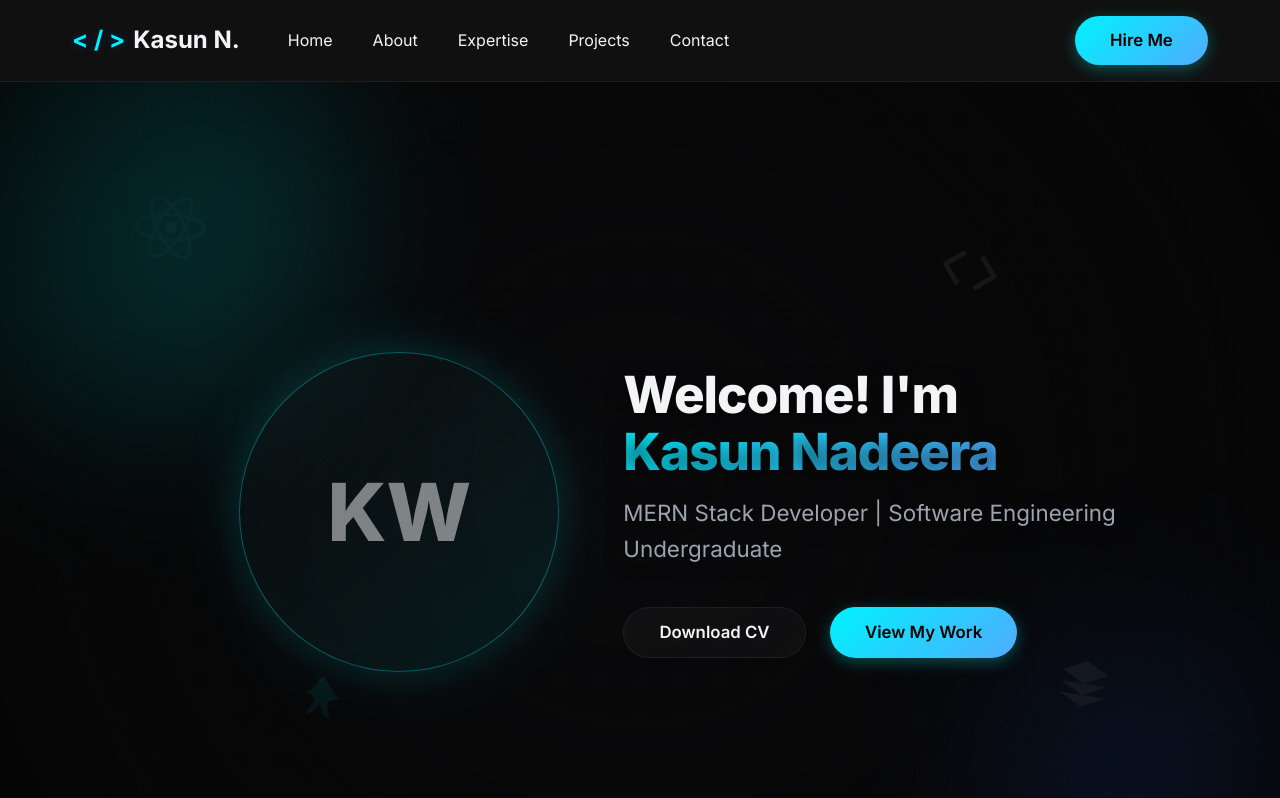
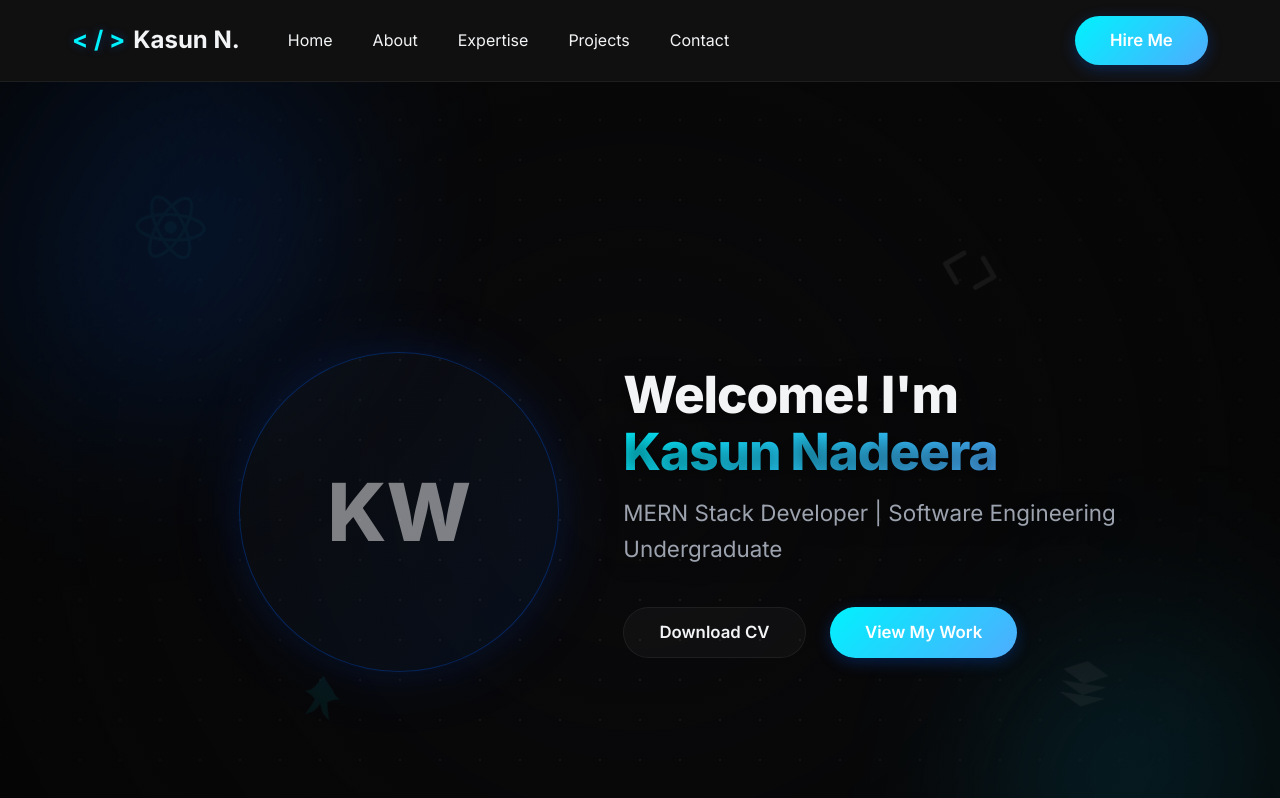
Before and after one commit to nadeera-se22018/mern-portfolio, a React app in the folder frontend/: page / in a window 1280 px wide. Shown: the top 798 px of the page. Built offline with nearby package versions, Linux system fonts and the light colour scheme; the HTML template or start-up script is replaced by a standard one.

Commit message:
feat: initialize portfolio frontend with global styles, layout, and Hero, AboutMe, and Contact components

```diff
--- a/frontend/src/components/Hero.css
+++ b/frontend/src/components/Hero.css
@@ -45,13 +45,13 @@
     width: 320px;
     height: 320px;
     border-radius: 50%;
-    background: linear-gradient(135deg, rgba(255, 255, 255, 0.02) 0%, rgba(0, 242, 254, 0.08) 100%);
-    border: 1px solid rgba(0, 242, 254, 0.3);
+    background: linear-gradient(135deg, rgba(255, 255, 255, 0.02) 0%, rgba(0, 91, 234, 0.08) 100%);
+    border: 1px solid rgba(0, 91, 234, 0.3);
     display: flex;
     align-items: center;
     justify-content: center;
     position: relative;
-    box-shadow: 0 0 40px rgba(0, 242, 254, 0.1);
+    box-shadow: 0 0 40px rgba(0, 91, 234, 0.1);
 }
 
 .profile-aura {
@@ -59,7 +59,7 @@
     width: 100%;
     height: 100%;
     border-radius: 50%;
-    box-shadow: 0 0 80px rgba(0, 242, 254, 0.2);
+    box-shadow: 0 0 80px rgba(0, 91, 234, 0.2);
     animation: pulseAura 3s infinite alternate;
 }
 
@@ -123,13 +123,13 @@
 
 .btn-primary {
     background: var(--accent-gradient);
-    color: #000;
-    box-shadow: 0 4px 15px rgba(0, 242, 254, 0.3);
+    color: #ffffff;
+    box-shadow: 0 4px 15px rgba(0, 91, 234, 0.3);
 }
 
 .btn-primary:hover {
     transform: translateY(-3px);
-    box-shadow: 0 8px 25px rgba(0, 242, 254, 0.5);
+    box-shadow: 0 8px 25px rgba(0, 91, 234, 0.5);
 }
 
 .btn-secondary {
@@ -166,7 +166,7 @@
 .orb-1 {
     width: 450px;
     height: 450px;
-    background: #00f2fe;
+    background: #005bea;
     top: -150px;
     left: -150px;
 }
@@ -174,7 +174,7 @@
 .orb-2 {
     width: 350px;
     height: 350px;
-    background: #2563eb;
+    background: #00c6fb;
     bottom: -50px;
     right: -50px;
     animation-delay: -6s;
```
